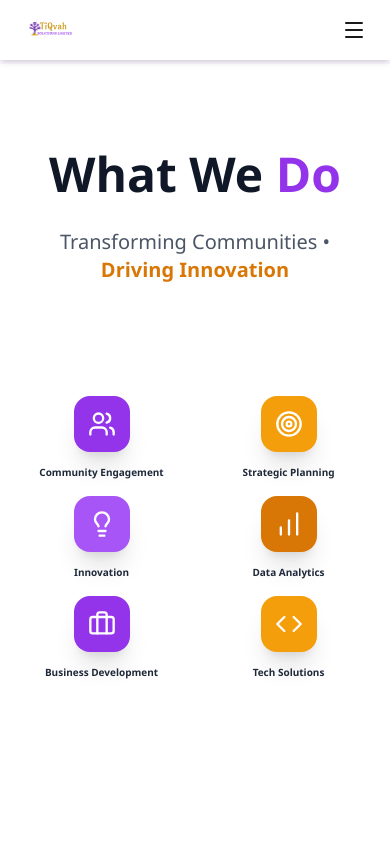
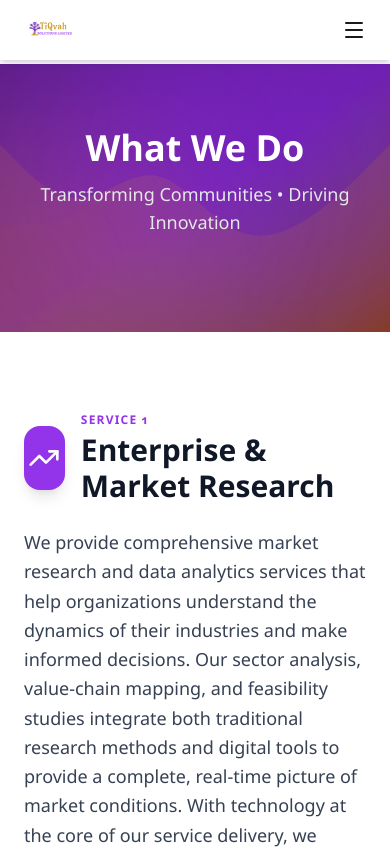
Before and after one commit to Mmadiba724/tiqvah, a React (Vite) app: page /services in a window 390 px wide. Shown: the top 849 px of the page. Built offline with nearby package versions, Linux system fonts and the light colour scheme.

Commit message:
updated services change on tools arrangement on small screens

```diff
--- a/src/components/Services.jsx
+++ b/src/components/Services.jsx
@@ -254,20 +254,38 @@ const Services = () => {
 	return (
 		<section className="bg-white text-gray-800 overflow-hidden">
 			{/* Hero */}
-			<div className="bg-white text-gray-900 py-20 md:py-32 px-6">
-				<div className="max-w-7xl mx-auto text-center">
-					<h1 className="text-5xl md:text-7xl lg:text-8xl font-bold mb-6 leading-tight">
-						What We <span className="text-purple-600">Do</span>
-					</h1>
-					<p className="text-xl md:text-2xl text-gray-600 max-w-3xl mx-auto font-light">
-						Transforming Communities • <span className="text-amber-600 font-semibold">Driving Innovation</span>
+			<div className="relative bg-gradient-to-br from-purple-900 via-purple-800 to-amber-900 text-white py-16 md:py-24 lg:py-32 px-6 overflow-hidden">
+				{/* Curved wave decorations */}
+				<div className="absolute inset-0 overflow-hidden">
+					<div className="absolute top-0 left-0 w-full h-full">
+						{/* Multiple curved layers */}
+						<div className="absolute -top-24 -right-24 w-96 h-96 bg-purple-700/30 rounded-full blur-3xl"></div>
+						<div className="absolute top-12 -left-32 w-80 h-80 bg-amber-600/20 rounded-full blur-3xl"></div>
+						<div className="absolute bottom-0 right-1/4 w-72 h-72 bg-purple-600/25 rounded-full blur-3xl"></div>
+
+						{/* Curved stripes effect */}
+						<svg className="absolute inset-0 w-full h-full" viewBox="0 0 1440 320" preserveAspectRatio="none">
+							<path fill="rgba(245, 158, 11, 0.1)" d="M0,96L48,112C96,128,192,160,288,160C384,160,480,128,576,133.3C672,139,768,181,864,197.3C960,213,1056,203,1152,181.3C1248,160,1344,128,1392,112L1440,96L1440,320L1392,320C1344,320,1248,320,1152,320C1056,320,960,320,864,320C768,320,672,320,576,320C480,320,384,320,288,320C192,320,96,320,48,320L0,320Z"></path>
+						</svg>
+						<svg className="absolute inset-0 w-full h-full opacity-50" viewBox="0 0 1440 320" preserveAspectRatio="none" style={{transform: 'rotate(180deg)'}}>
+							<path fill="rgba(126, 34, 206, 0.15)" d="M0,224L48,213.3C96,203,192,181,288,181.3C384,181,480,203,576,213.3C672,224,768,224,864,208C960,192,1056,160,1152,144C1248,128,1344,128,1392,128L1440,128L1440,320L1392,320C1344,320,1248,320,1152,320C1056,320,960,320,864,320C768,320,672,320,576,320C480,320,384,320,288,320C192,320,96,320,48,320L0,320Z"></path>
+						</svg>
+					</div>
+				</div>
+
+				<div className="max-w-7xl mx-auto relative z-10">
+					<div className="text-center mb-8 md:mb-12">
+						<h1 className="text-4xl md:text-6xl lg:text-7xl font-bold mb-3 md:mb-4 text-center">What We Do</h1>
+						<p className="text-lg md:text-xl lg:text-2xl font-light text-gray-200 max-w-3xl mx-auto mb-8 md:mb-12">
+							Transforming Communities • Driving Innovation
 						</p>
 					</div>
 				</div>
+			</div>
 
-			{/* Tools Section */}
-			<div>
-					{/* Tools Grid */}
+			{/* Tools Section - large screens */}
+			<div className="hidden md:block">
+				{/* Tools Grid (visible md and up) */}
 				<div className="grid grid-cols-2 md:grid-cols-4 lg:grid-cols-8 gap-4 md:gap-6 pt-8 md:pt-12 lg:pt-16 px-4">
 					{tools.map((tool, index) => {
 						const Icon = tool.icon
@@ -363,6 +381,31 @@ const Services = () => {
 				})}
 			</div>
 
+			{/* Small-screen Tools (show on small only, placed before CTA) */}
+			<div className="block md:hidden">
+				{/* Compact Tools Grid for small screens: 2 rows (4 columns) */}
+				<div className="grid grid-cols-4 gap-3 pt-6 px-4">
+					{tools.map((tool, index) => {
+						const Icon = tool.icon
+						const colors = ['bg-purple-600', 'bg-amber-500', 'bg-purple-500', 'bg-amber-600']
+						const hoverColors = ['hover:bg-purple-700', 'hover:bg-amber-600', 'hover:bg-purple-600', 'hover:bg-amber-700']
+						const iconColors = ['text-white', 'text-white', 'text-white', 'text-white']
+						const hoverIconColors = ['group-hover:text-amber-200', 'group-hover:text-purple-200', 'group-hover:text-amber-200', 'group-hover:text-purple-200']
+
+						const colorIndex = index % 4
+
+						return (
+							<div key={index} className="flex flex-col items-center text-center group">
+								<div className={`w-10 h-10 ${colors[colorIndex]} ${hoverColors[colorIndex]} rounded-2xl shadow-md flex items-center justify-center mb-2 group-hover:scale-105 transition-all duration-200`}>
+									<Icon className={`w-5 h-5 ${iconColors[colorIndex]} ${hoverIconColors[colorIndex]} transition-colors duration-200`} />
+								</div>
+								<p className="text-[9px] font-semibold text-gray-800">{tool.label}</p>
+							</div>
+						)
+					})}
+				</div>
+			</div>
+
 			{/* CTA Section */}
 			<div ref={ctaRef} className="bg-white py-20 px-6">
 				<div className="max-w-4xl mx-auto text-center">
```
Lines whose indentation alone changed are shown as unchanged.
